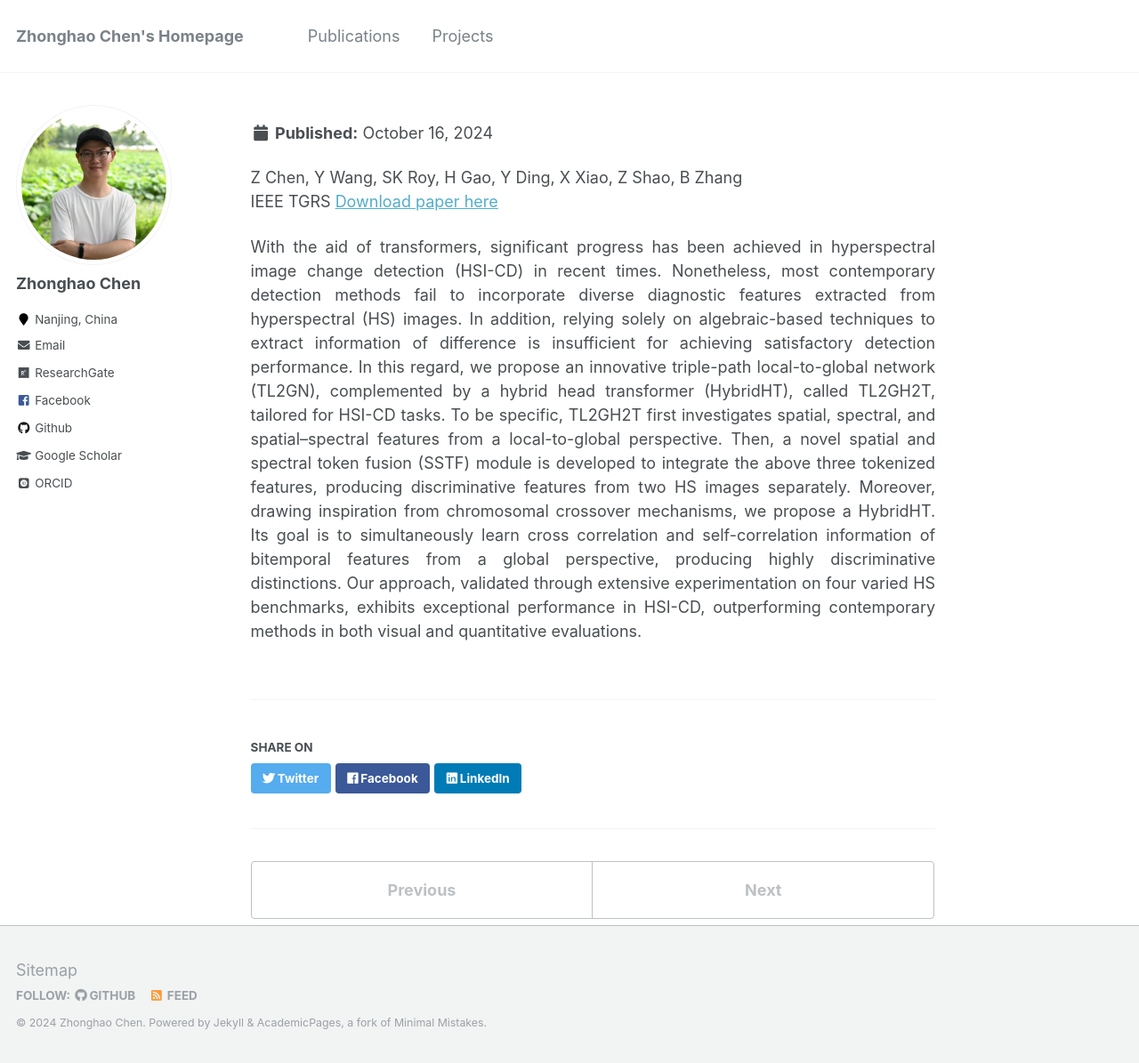
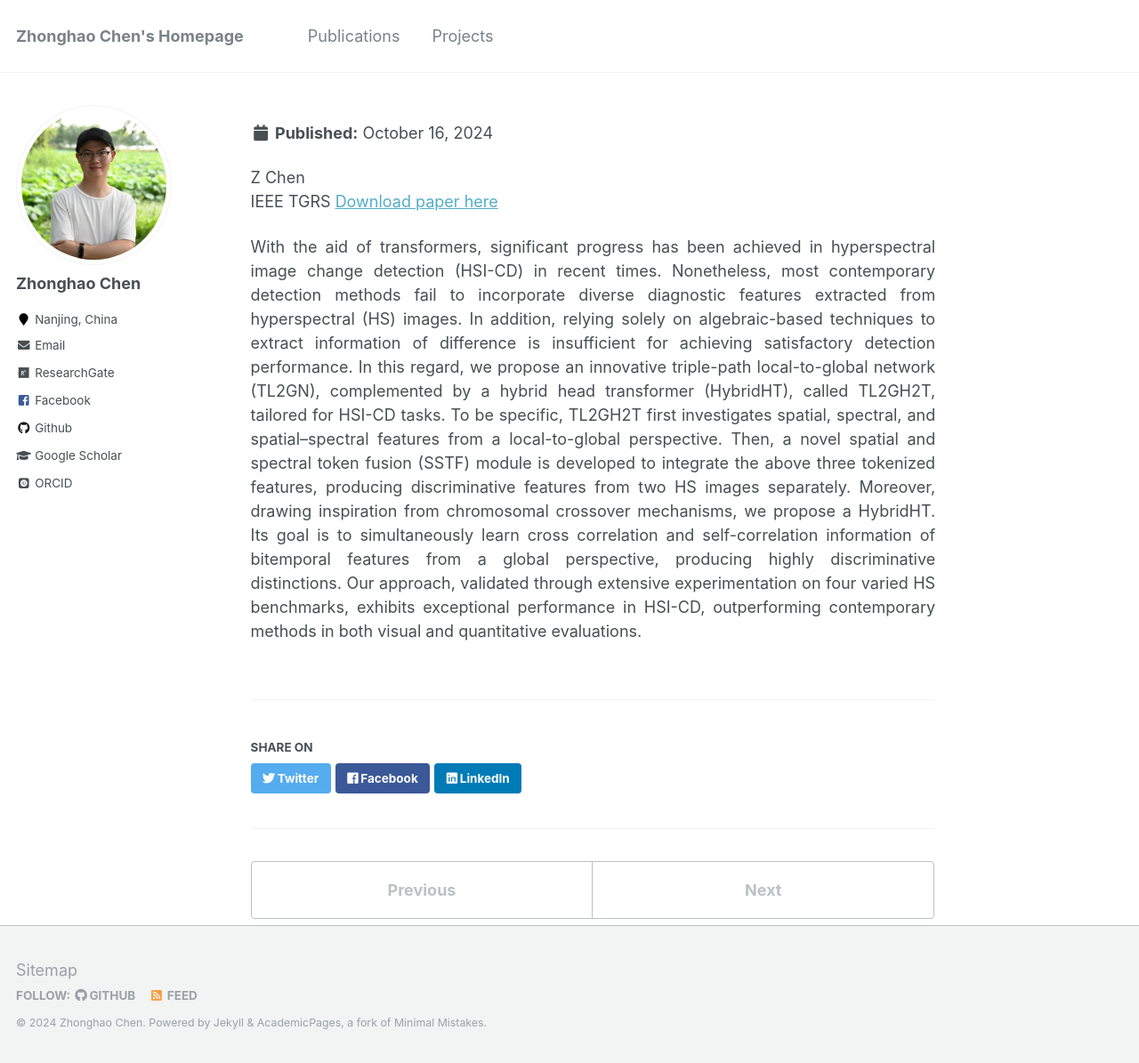
Before and after one commit to zhonghaochen/zhonghaochen.github.io, a Jekyll site: the page built from _publications/TL2GH²T: Triple-Path Local-to-Global Network With Hybrid Head Transformer for Hyperspectral Change Detection.md, in a window 1280 px wide and 1195 px high. Shown: the whole window at 89% size. Built offline with Jekyll 4.4.1, drawn with Linux system fonts in a browser that asks for light colours; some web fonts are replaced.

Commit message:
Update TL2GH²T: Triple-Path Local-to-Global Network With Hybrid Head Transformer for Hyperspectral Change Detection.md

```diff
--- a/_publications/TL2GH²T: Triple-Path Local-to-Global Network With Hybrid Head Transformer for Hyperspectral Change Detection.md
+++ b/_publications/TL2GH²T: Triple-Path Local-to-Global Network With Hybrid Head Transformer for Hyperspectral Change Detection.md
@@ -4,7 +4,7 @@ collection: publications
 date: 2024-08-19
 venue: '19 August
 ---
-Z Chen, Y Wang, SK Roy, H Gao, Y Ding, X Xiao, Z Shao, B Zhang <br>
+Z Chen  <br>
 IEEE TGRS
 [Download paper here](https://ieeexplore.ieee.org/document/10639462)
 
```
